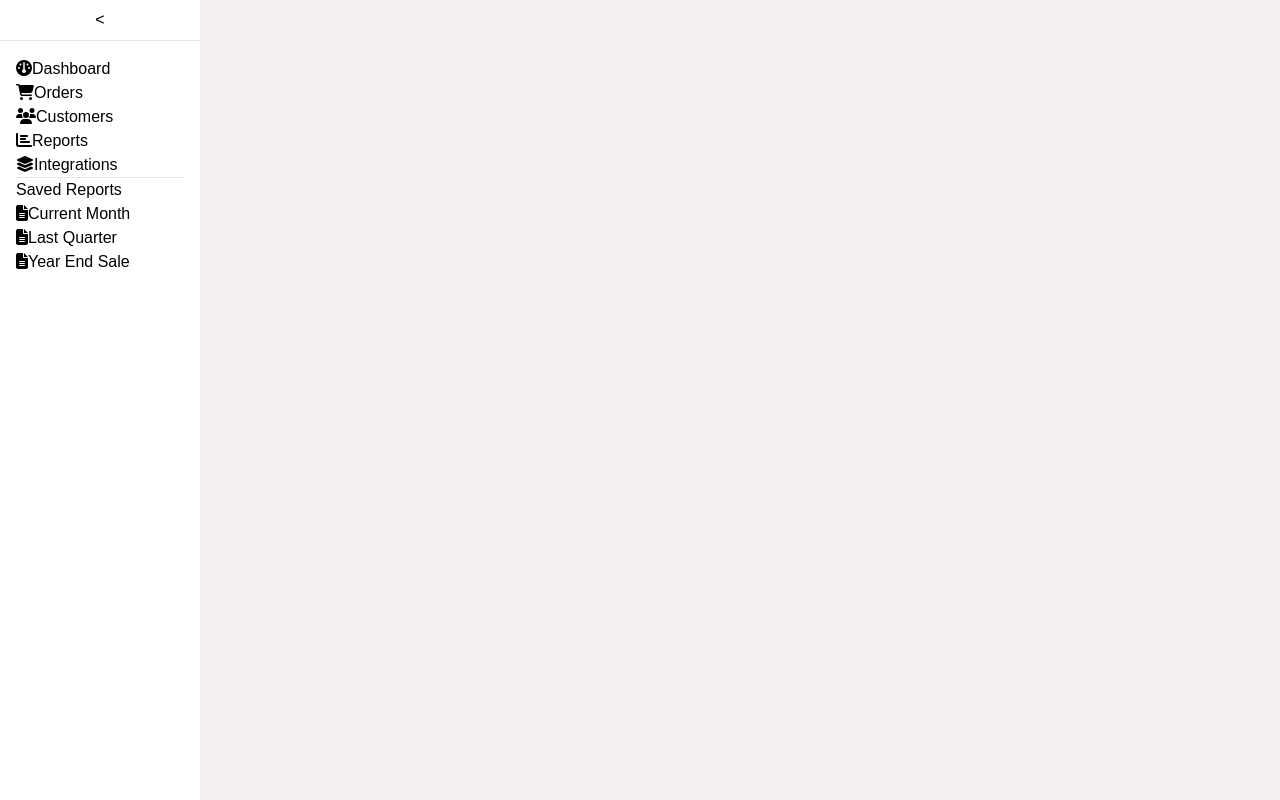
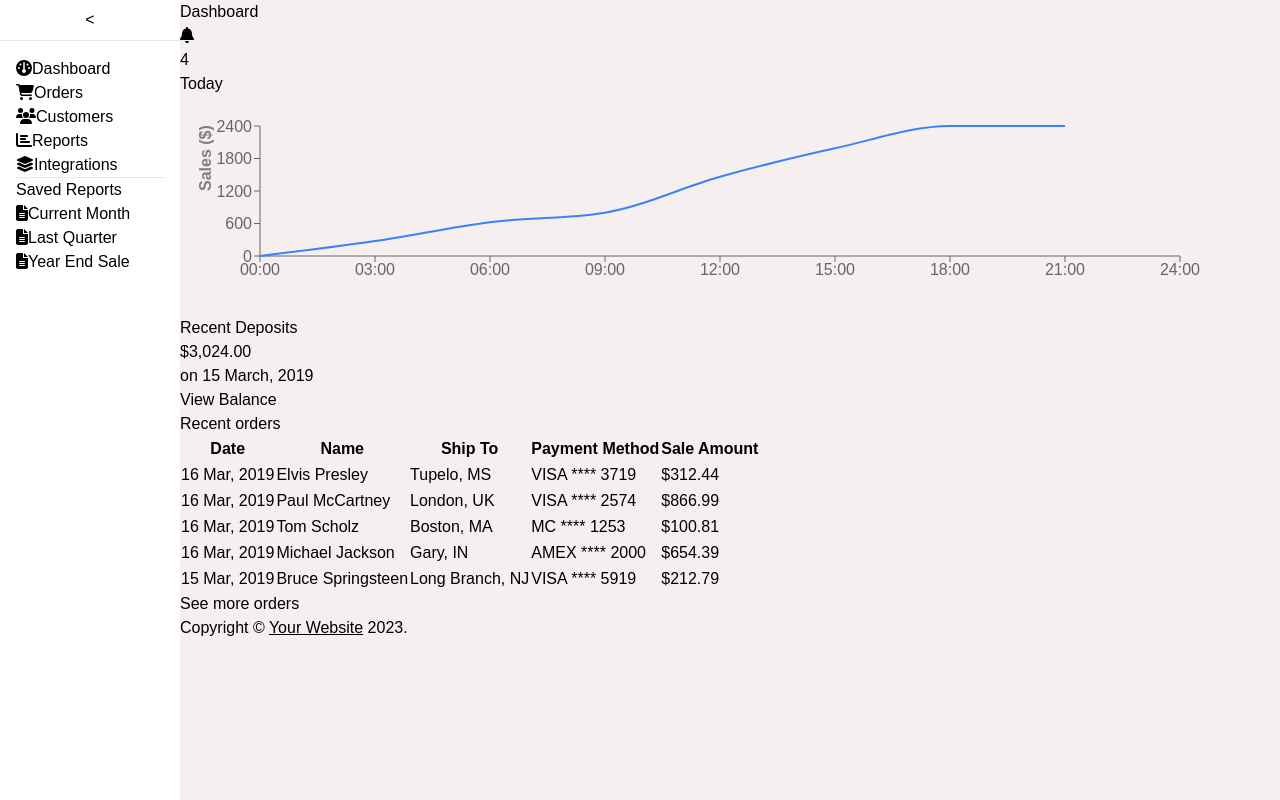
Before and after one commit to christer-miroy/gigatech2, a React (Vite) app: page / in a window 1280 px wide. Built offline with nearby package versions, Linux system fonts and the light colour scheme.

Commit message:
rerouting adjustment to display dashboard as homepage v2

```diff
--- a/src/App.jsx
+++ b/src/App.jsx
@@ -18,6 +18,7 @@ function App() {
       <Sidebar />
       <div className="flex flex-col w-full">
         <Routes>
+          <Route path="/" element={<Dashboard orders={orders} />} />
           <Route path="/dashboard" element={<Dashboard orders={orders} />} />
           <Route path="/orders" element={<Orders />} />
           <Route path="/customers" element={<Customers />} />
```
